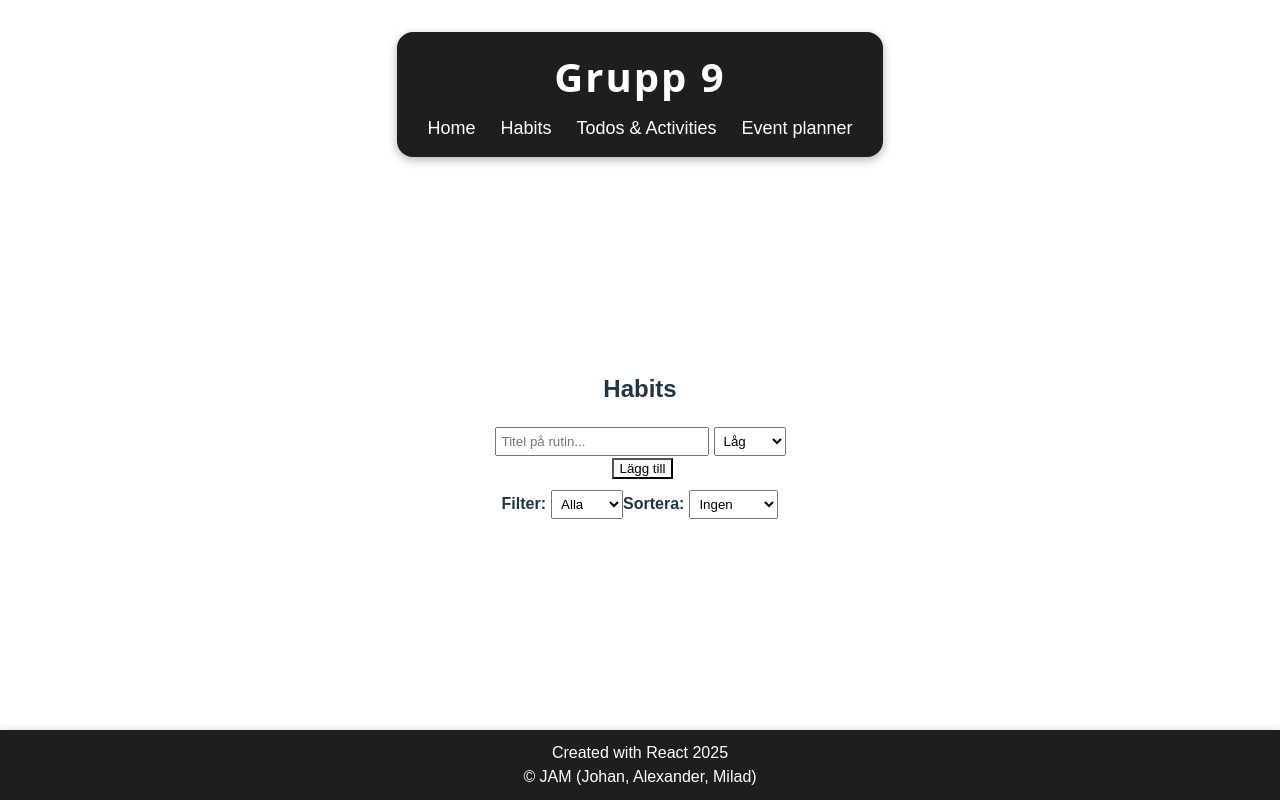
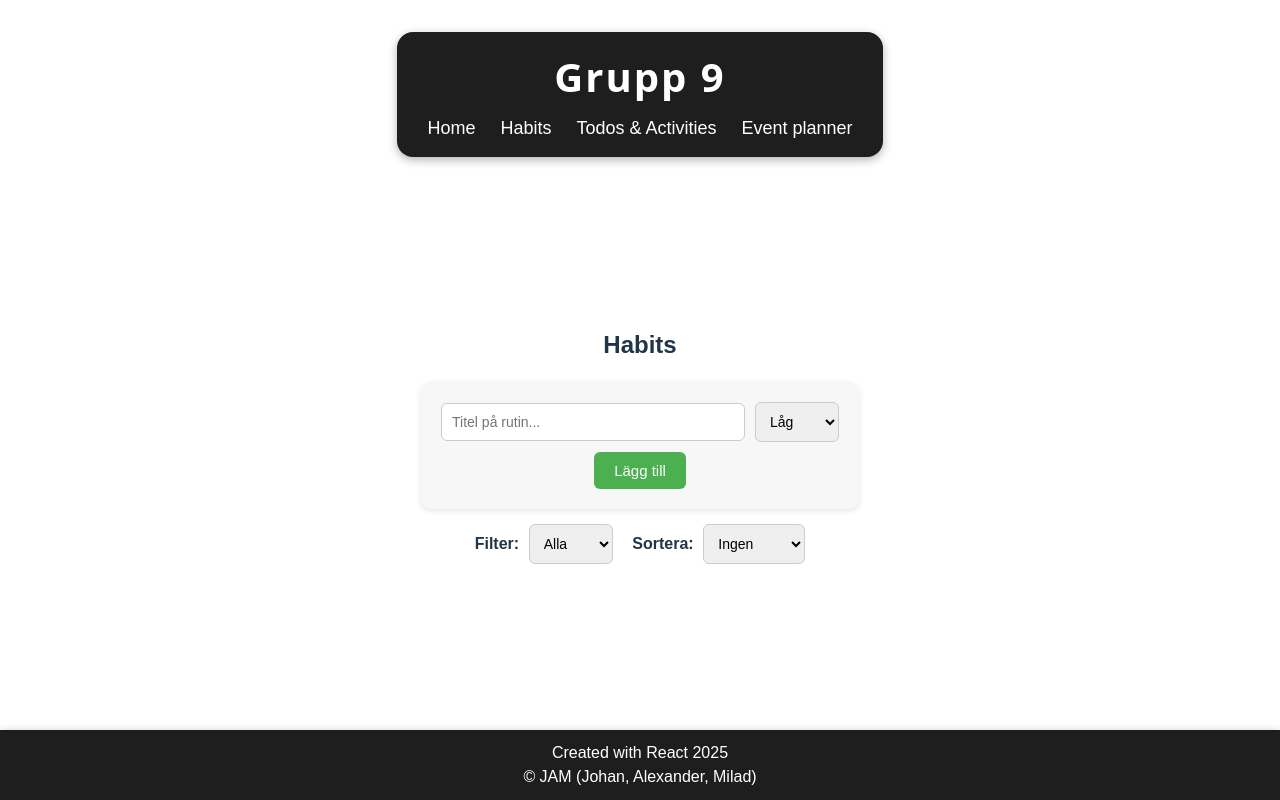
Before and after one commit to JohanSmirnoff/Grupp-9-Frontend_2, a React (Vite) app: page /habits in a window 1280 px wide. Built offline with nearby package versions, Linux system fonts and the light colour scheme; a web font is replaced by a local one.

Commit message:
gjort sammanhängande css för habits, fixat nya classNames. fixat css bugg i event, tagit bort onödig css i app+index

```diff
--- a/src/App.css
+++ b/src/App.css
@@ -3,10 +3,6 @@
   flex-direction: column;
   justify-content: space-between;
   align-items: center;
-  /* height: 90vh;
-  max-width: 1280px;
-  margin: 0 auto;
-  padding: 2rem; */
   min-height: 100vh;
   width: 100%;
   margin: 0;
--- a/src/components/eventPlanner/eventPlanner.css
+++ b/src/components/eventPlanner/eventPlanner.css
@@ -4,6 +4,7 @@
     margin: 40px auto;
     padding: 20px;
     font-family: Arial, Helvetica, sans-serif;
+    width: 100%;
 }
 
 .main-div input, .main-div select, .main-div textarea {
@@ -57,7 +58,7 @@
 .button-div {
   display: flex;
   flex-wrap: wrap;
-  /* justify-content: center;  //EVENTUELLT */
+  justify-content: center;
   gap: 0.6rem;
 }
 
--- a/src/index.css
+++ b/src/index.css
@@ -1,16 +1,23 @@
+* {
+  box-sizing: border-box;
+}
+
 :root {
   font-family: sans-serif, Helvetica, Arial;
   line-height: 1.5;
   font-weight: 400;
 
-  /* color-scheme: light dark; */
-  /* color: rgba(255, 255, 255, 0.87); */
-  /* background-color: #242424; */
-
   font-synthesis: none;
   text-rendering: optimizeLegibility;
   -webkit-font-smoothing: antialiased;
   -moz-osx-font-smoothing: grayscale;
+}
+
+body {
+  margin: 0;
+  padding: 0;
+  min-width: 320px;
+  min-height: 100vh;
 }
 
 a {
@@ -22,15 +29,6 @@ a:hover {
   color: #535bf2;
 }
 
-body {
-  margin: 0;
-  padding: 0;
-  display: flex;
-  place-items: center;
-  min-width: 320px;
-  min-height: 100vh;
-  box-sizing: border-box;
-}
 
 @media (prefers-color-scheme: light) {
   :root {
--- a/src/pages/HabitsPage.css
+++ b/src/pages/HabitsPage.css
@@ -1,6 +1,6 @@
-      /* ORIGINAL CSS     */
+/*    ORIGINAL CSS     */
 
-.habits-div {
+/* .habits-div {
   width: 340px;
   margin: 20px auto;
   font-family: sans-serif;
@@ -51,10 +51,134 @@
 .habit-remove {
   background: red;
   color: white;
-}
+} */
 
 
 
 
 
-/* SAMMANHÄNGANDE CSS */
+
+
+
+
+/* SAMMANHÄNGANDE CSS som todos och habits */
+
+
+.habits-div {
+  max-width: 900px;
+  margin: 40px auto;
+  padding: 20px;
+  font-family: Arial, Helvetica, sans-serif;
+  display: flex;
+  flex-direction: column;
+}
+
+.habits-div input,
+.habits-div select {
+  padding: 10px;
+  border: 1px solid #ccc;
+  border-radius: 6px;
+  font-size: 14px;
+}
+
+.habit-input-row {
+  background: #f7f7f7;
+  border-radius: 10px;
+  box-shadow: 0 2px 6px rgba(0,0,0,0.1);
+  padding: 20px;
+  display: flex;
+  flex-wrap: wrap;
+  gap: 0.6rem;
+  margin-bottom: 15px;
+  align-items: center;
+}
+
+.habit-input {
+  flex: 1 1 260px;
+  min-width: 200px;
+}
+
+.habit-select {
+  flex: 0 0 auto;
+}
+
+.habit-filter-row {
+  margin-bottom: 1rem;
+  display: flex;
+  flex-wrap: wrap;
+  gap: 0.6rem;
+  align-items: center;
+  justify-content: center;
+}
+
+.strong-sortera {
+  margin-left: 10px;
+}
+
+.habits-div button {
+  padding: 10px 20px;
+  color: white;
+  border: none;
+  border-radius: 6px;
+  cursor: pointer;
+  font-size: 15px;
+  transition: 0.2s;
+}
+
+.add-button-div {
+    flex-basis: 100%;
+    display: flex;
+    justify-content: center;
+}
+
+.habit-button {
+  background: #4caf50;
+}
+
+.habit-button:hover {
+  background: #43a047;
+}
+
+.habits-list {
+  display: flex;
+  flex-direction: column;
+  list-style: none;
+  padding: 0;
+  margin: 0;
+  gap: 20px;
+}
+
+.habit-item {
+  background: #ffffff;
+  padding: 20px;
+  border-radius: 10px;
+  border-left: 6px solid #2196f3;
+  box-shadow: 0 2px 6px rgba(0,0,0,0.1);
+  transition: 0.3s;
+}
+
+.habit-actions {
+  display: flex;
+  flex-wrap: wrap;
+  gap: 0.6rem;
+  margin-top: 10px;
+  align-items: center;
+  justify-content: center;
+}
+
+.habit-reset {
+  background: #949494;
+}
+
+.habit-reset:hover {
+  background: #6d6d6d;
+}
+
+.habit-remove, .dec-button {
+  background: #e53935;
+  color: white;
+}
+
+.habit-remove:hover, .dec-button:hover {
+  background: #c62828;
+}
--- a/src/pages/HabitsPage.jsx
+++ b/src/pages/HabitsPage.jsx
@@ -102,10 +102,11 @@ export default function HabitsPage() {
           <option value="mellan">Mellan</option>
           <option value="hög">Hög</option>
         </select>
-
-        <button onClick={addHabit} className="habit-button">
-          Lägg till
-        </button>
+        <div className="add-button-div">
+          <button onClick={addHabit} className="habit-button">
+            Lägg till
+          </button>
+        </div>
       </div>
 
       <div className="habit-filter-row">
@@ -146,11 +147,15 @@ export default function HabitsPage() {
             <div>Prioritet: <strong>{habit.priority}</strong></div>
 
             <div className="habit-actions">
-              <button onClick={() => incrementHabit(habit.id)}>+1</button>
+              <button onClick={() => incrementHabit(habit.id)}
+              className="habit-button inc-button"
+              >
+                +1
+              </button>
 
               <button
                 onClick={() => decrementHabit(habit.id)}
-                className="habit-button"
+                className="habit-button dec-button"
               >
                 -1
               </button>
```
